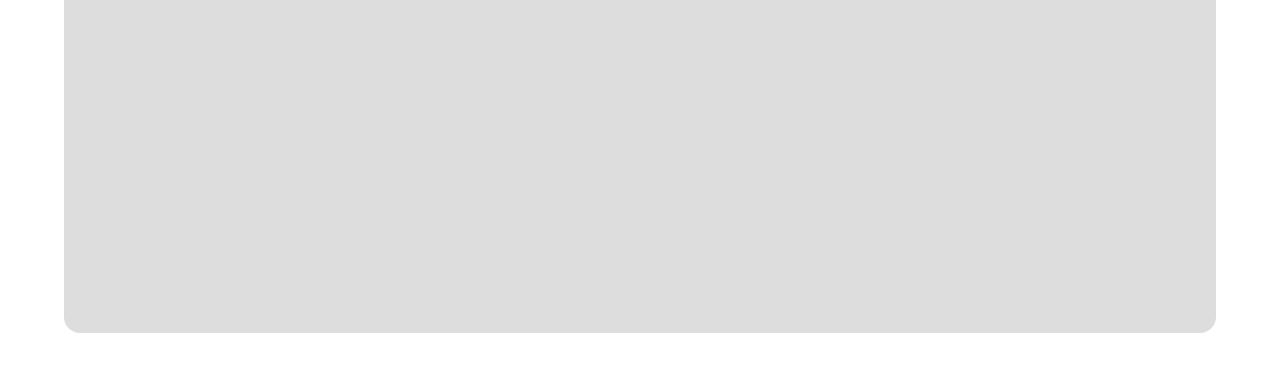
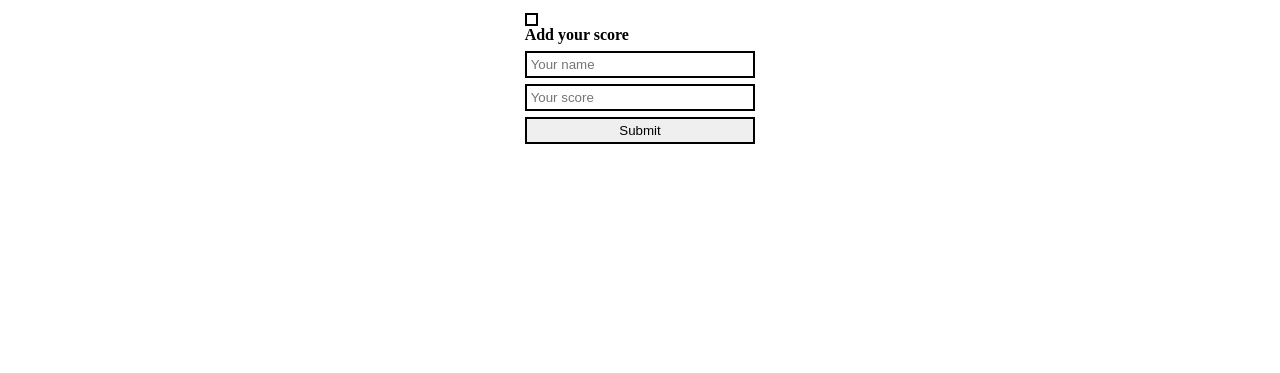
Before and after one commit to taldr27/Leaderboard, a website built with webpack: page src/index.html in a window 1280 px wide. Shown: the part 427-800 px from the top of the page. Built offline with nearby package versions, Linux system fonts and the light colour scheme; no server answers.

```diff
--- a/src/index.css
+++ b/src/index.css
@@ -27,32 +27,6 @@
   min-width: 40%;
 }
 
-.big-container {
-  background-color: #ddd;
-  width: 90%;
-  min-height: 90vh;
-  border-radius: 1em;
-}
-
-.main-container {
-  display: flex;
-  flex-direction: row;
-  justify-content: center;
-  align-items: center;
-  gap: 4em;
-}
-
-#score-form-container {
-  display: flex;
-  flex-direction: column;
-  align-self: baseline;
-}
-
-table {
-  border-collapse: collapse;
-  width: 100%;
-}
-
 td,
 th {
   border: 1px solid rgb(190, 190, 190);
```
